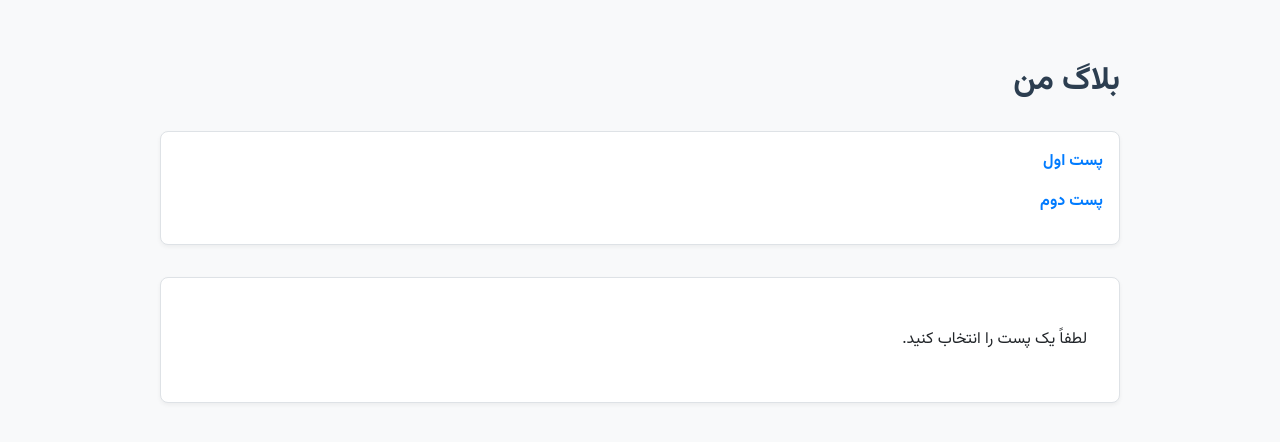
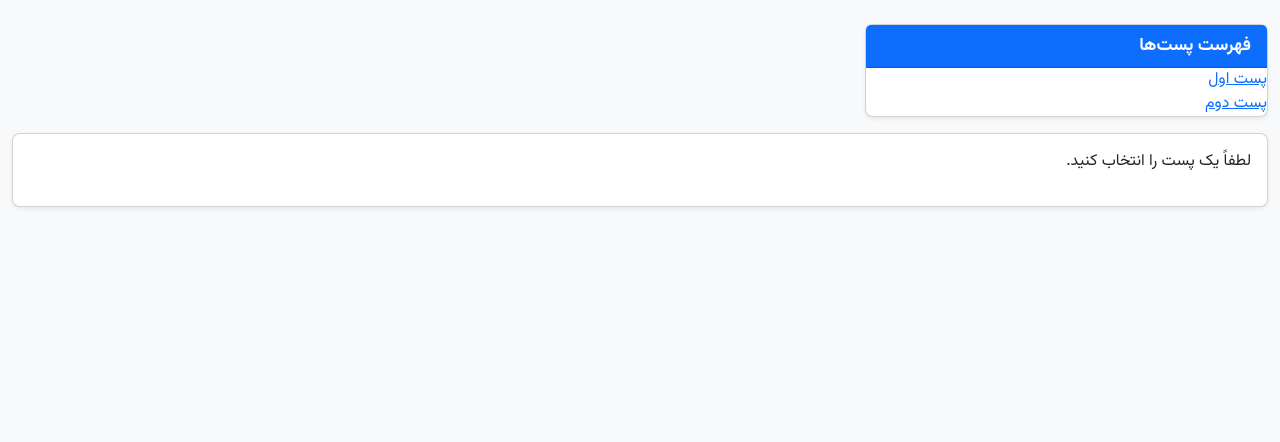
Before and after one commit to samadelmakchi/blogs, a plain HTML site: page index.html in a window 1280 px wide. Drawn offline with nearby package versions, Linux system fonts and the light colour scheme.

Commit message:
BOOTSTRAP

```diff
--- a/index.html
+++ b/index.html
@@ -1,16 +1,41 @@
 <!DOCTYPE html>
-<html lang="fa">
+<html lang="fa" dir="rtl">
+
 <head>
-  <meta charset="UTF-8" />
-  <title>بلاگ من</title>
-  <link rel="stylesheet" href="style.css" />
+    <meta charset="UTF-8" />
+    <meta name="viewport" content="width=device-width, initial-scale=1" />
+    <title>بلاگ من</title>
+    <link href="https://cdn.jsdelivr.net/npm/bootstrap@5.3.3/dist/css/bootstrap.rtl.min.css" rel="stylesheet" />
+    <link rel="stylesheet" href="style.css" />
 </head>
-<body>
-  <h1>بلاگ من</h1>
-  <div id="post-list"></div>
-  <div id="post-content"></div>
 
-  <script src="https://cdn.jsdelivr.net/npm/marked/marked.min.js"></script>
-  <script src="script.js"></script>
+<body class="bg-light">
+    <div class="container-fluid py-4">
+        <div class="row">
+            <!-- فهرست پست‌ها -->
+            <aside class="col-md-4 mb-3">
+                <div class="card shadow-sm">
+                    <div class="card-header bg-primary text-white fw-bold">
+                        فهرست پست‌ها
+                    </div>
+                    <div id="post-list" class="list-group list-group-flush"></div>
+                </div>
+            </aside>
+
+            <!-- محتوای پست -->
+            <main class="col-md-ّ8">
+                <div class="card shadow-sm">
+                    <div class="card-body" id="post-content">
+                        <p class="text-muted">لطفاً یک پست را از ستون سمت راست انتخاب کنید.</p>
+                    </div>
+                </div>
+            </main>
+
+        </div>
+    </div>
+    <script src="https://cdn.jsdelivr.net/npm/bootstrap@5.3.3/dist/js/bootstrap.bundle.min.js"></script>
+    <script src="https://cdn.jsdelivr.net/npm/marked/marked.min.js"></script>
+    <script src="script.js"></script>
 </body>
+
 </html>
--- a/style.css
+++ b/style.css
@@ -1,63 +1,53 @@
-
 @import url('https://fonts.googleapis.com/css2?family=Vazirmatn:wght@400;700&display=swap');
 
  body {
      font-family: 'Vazirmatn', sans-serif;
-  background-color: #f8f9fa;
-  color: #212529;
-  max-width: 960px;
-  margin: 0 auto;
-  padding: 2rem;
-  line-height: 1.75;
-  direction: rtl;
  }
 
-h1, h2, h3 {
-  color: #2c3e50;
+ .list-group-item {
+     cursor: pointer;
+     transition: background-color 0.2s ease;
  }
 
-a {
-  color: #007bff;
-  text-decoration: none;
+ .list-group-item:hover {
+     background-color: #f1f1f1;
  }
 
-a:hover {
-  text-decoration: underline;
+ .list-group-item.active {
+     background-color: #0d6efd;
+     border-color: #0d6efd;
+     color: #fff;
  }
 
-#post-list {
-  background-color: #fff;
-  padding: 1rem;
-  border: 1px solid #dee2e6;
-  border-radius: 0.5rem;
-  margin-bottom: 2rem;
-  box-shadow: 0 2px 4px rgba(0,0,0,0.05);
-}
-
-#post-list a {
-  display: block;
-  margin-bottom: 0.75rem;
+ #post-content h1,
+ #post-content h2,
+ #post-content h3 {
+     margin-top: 1.5rem;
      font-weight: bold;
  }
 
-#post-content {
-  background-color: #fff;
-  padding: 2rem;
-  border-radius: 0.5rem;
-  border: 1px solid #dee2e6;
-  box-shadow: 0 2px 4px rgba(0,0,0,0.05);
+ #post-content p {
+     margin-bottom: 1rem;
  }
 
-pre {
-  background-color: #f1f3f5;
+ #post-content pre {
+     background-color: #f8f9fa;
      padding: 1rem;
+     border-radius: 0.5rem;
      overflow-x: auto;
+ }
+
+ #post-content code {
+     background-color: #e9ecef;
+     padding: 0.25rem 0.5rem;
+     border-radius: 0.25rem;
+     font-family: monospace;
+ }
+
+ .card {
      border-radius: 0.5rem;
  }
 
-code {
-  background-color: #e9ecef;
-  padding: 0.2rem 0.4rem;
-  border-radius: 0.25rem;
-  font-family: monospace;
+ .card-header {
+     font-size: 1.1rem;
  }
```
Lines whose indentation alone changed are shown as unchanged.
